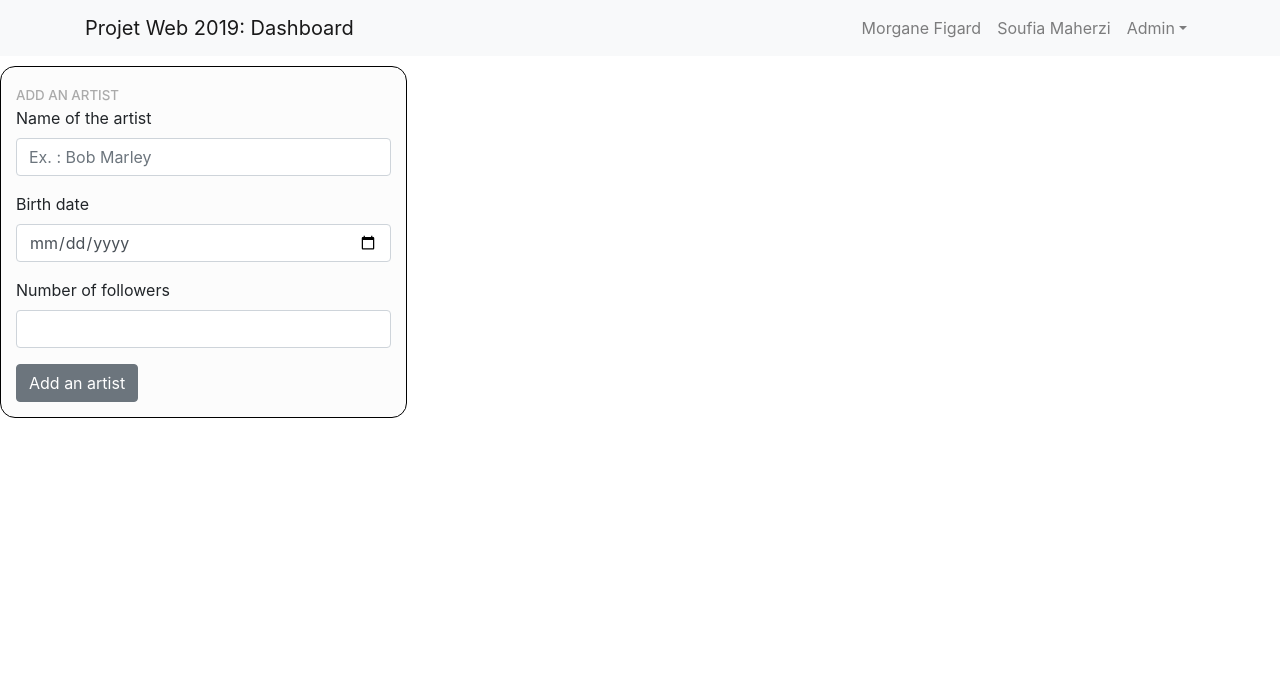
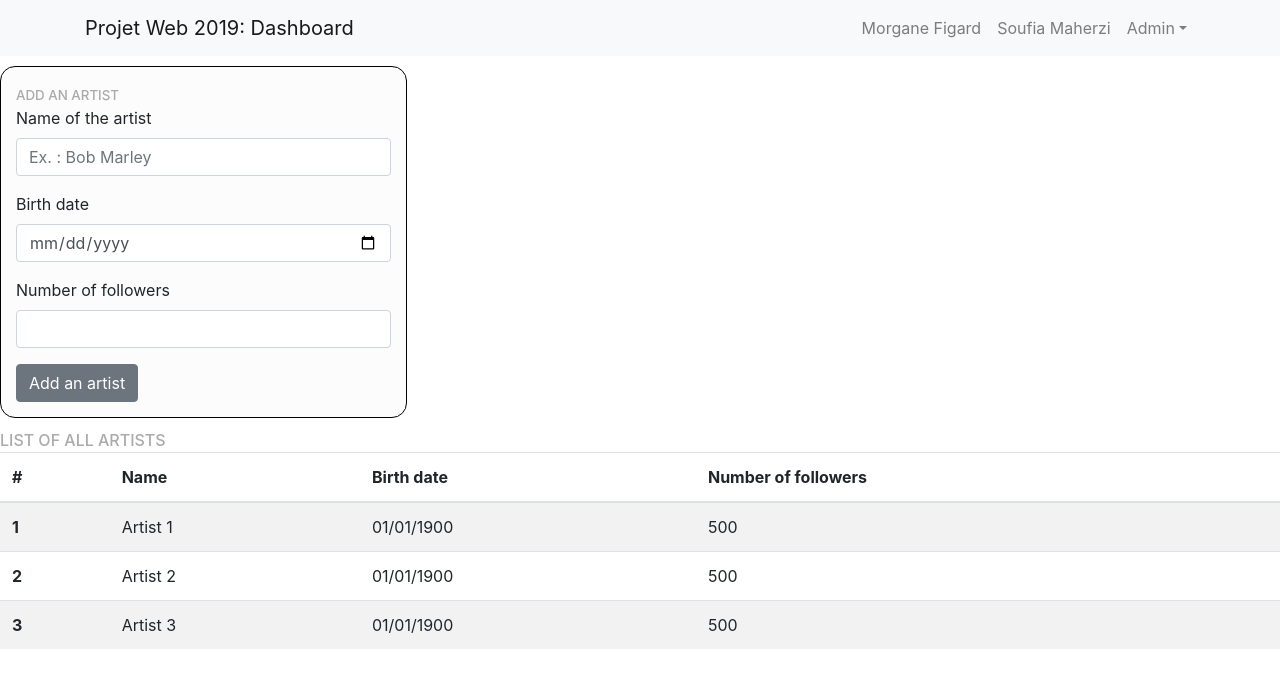
Before and after one commit to morganefigard/ProjetWeb_Front, a React (Create React App) app in the folder dashboard/: page /admin in a window 1280 px wide. Shown: the top 688 px of the page. Built offline with nearby package versions, Linux system fonts and the light colour scheme.

Commit message:
Add table containing all artists

```diff
--- /dev/null
+++ b/dashboard/src/components/ArtistsList.css
@@ -0,0 +1,5 @@
+.ArtistsList::before {
+    color: #aaa;
+    font-weight: 500;
+    content: 'LIST OF ALL ARTISTS';
+}
--- /dev/null
+++ b/dashboard/src/components/ArtistsList.js
@@ -0,0 +1,42 @@
+import React, { Component } from 'react';
+import { Table } from 'reactstrap';
+import './ArtistsList.css';
+
+export default class ArtistsList extends Component {
+  render() {
+    return (
+      <div className="ArtistsList">
+        <Table striped>
+        <thead>
+          <tr>
+            <th>#</th>
+            <th>Name</th>
+            <th>Birth date</th>
+            <th>Number of followers</th>
+          </tr>
+        </thead>
+        <tbody>
+          <tr>
+            <th scope="row">1</th>
+            <td>Artist 1</td>
+            <td>01/01/1900</td>
+            <td>500</td>
+          </tr>
+          <tr>
+            <th scope="row">2</th>
+            <td>Artist 2</td>
+            <td>01/01/1900</td>
+            <td>500</td>
+          </tr>
+          <tr>
+            <th scope="row">3</th>
+            <td>Artist 3</td>
+            <td>01/01/1900</td>
+            <td>500</td>
+          </tr>
+        </tbody>
+      </Table>
+      </div>
+    )
+  }
+}
--- a/dashboard/src/containers/Admin.js
+++ b/dashboard/src/containers/Admin.js
@@ -2,6 +2,7 @@ import React, { Component } from 'react';
 import { Row, Col } from 'reactstrap';
 import ArtistsForm from '../components/ArtistsForm';
 import NavBarHeader from '../components/NavbarHeader';
+import ArtistsList from '../components/ArtistsList';
 
 export default class Admin extends Component {
   render() {
@@ -13,6 +14,11 @@ export default class Admin extends Component {
             <ArtistsForm></ArtistsForm>
           </Col>
         </Row>
+        <Row>
+          <Col lg="12" md="12">
+            <ArtistsList></ArtistsList>
+          </Col>
+        </Row>
       </div>
     )
   }
```
